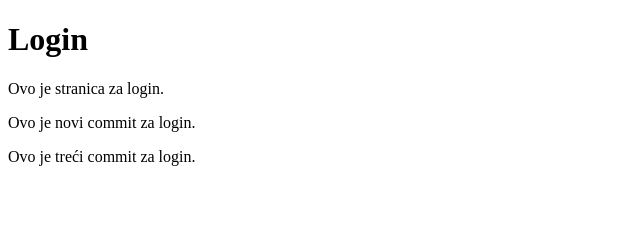
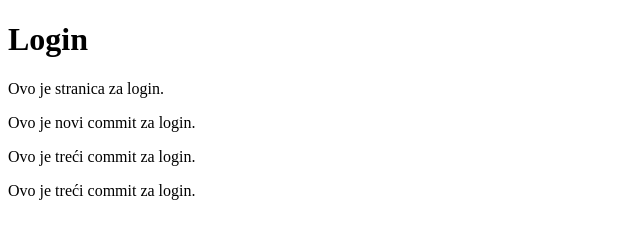
Before and after one commit to ThePizzy1/Algebra_2026_test, a plain HTML site: page login.html in a window 1280 px wide. Shown: the whole page, without its empty margins (0-640 px from the left). Drawn offline with Linux system fonts and the light colour scheme.

```diff
--- a/login.html
+++ b/login.html
@@ -9,5 +9,6 @@
 <p>Ovo je stranica za login.</p>
 <p>Ovo je novi commit za login.</p>
 <p>Ovo je treći commit za login.</p>
+  <p>Ovo je treći commit za login.</p>
 </body>
 </html>
```
